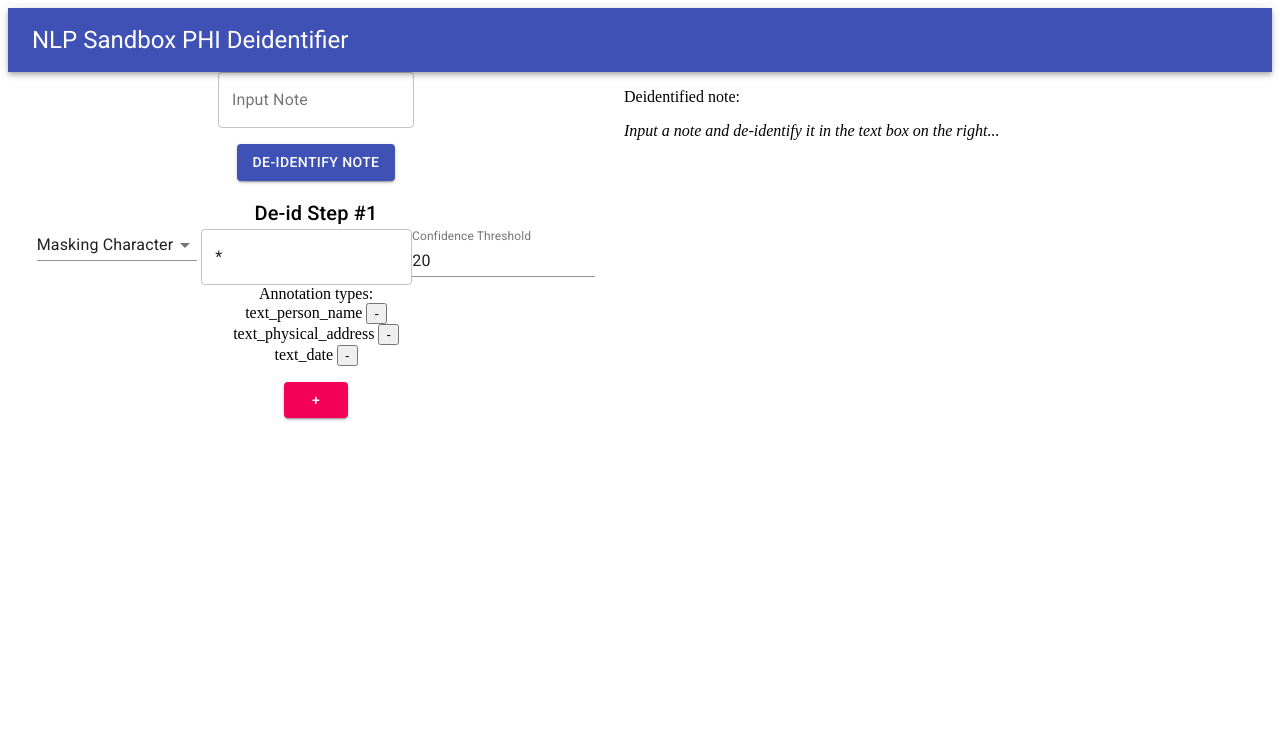
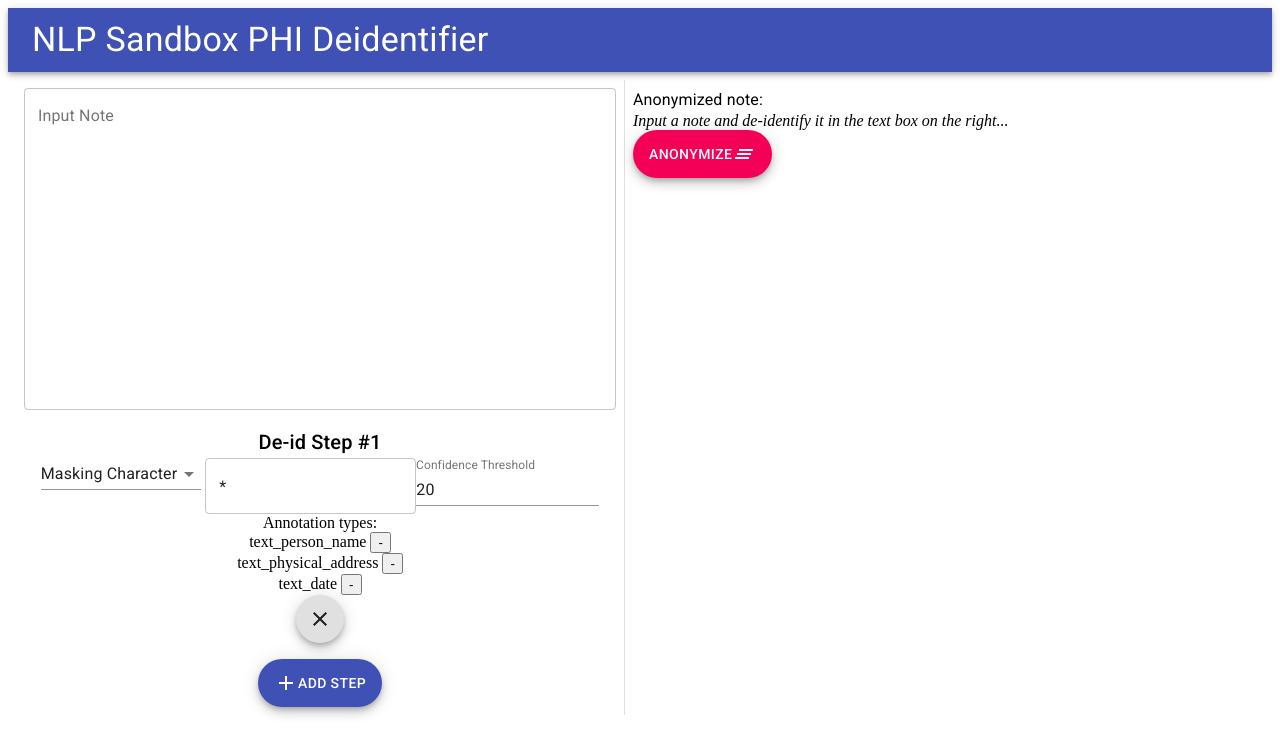
Before and after one commit to nlpsandbox/phi-deidentifier-example, a React (Create React App) app in the folder client/: page / in a window 1280 px wide. Shown: the top 756 px of the page. Built offline with nearby package versions, Linux system fonts and the light colour scheme.

Commit message:
Install Icons, Continue Migration

```diff
--- a/client/package.json
+++ b/client/package.json
@@ -4,6 +4,7 @@
   "private": true,
   "dependencies": {
     "@material-ui/core": "^4.11.2",
+    "@material-ui/icons": "^4.11.2",
     "@testing-library/jest-dom": "^5.11.6",
     "@testing-library/react": "^11.2.2",
     "@testing-library/user-event": "^12.6.0",
--- a/client/src/components/App.js
+++ b/client/src/components/App.js
@@ -5,20 +5,27 @@ import { Configuration } from '../runtime';
 import { DeidentifiedText, deidentificationStates } from './DeidentifiedText';
 import { DeidentificationConfigForm } from './DeidentificationConfigForm';
 import { withStyles } from '@material-ui/core/styles';
-import { Button, Grid, Box, TextField, AppBar, Toolbar, Typography } from '@material-ui/core';
+import { Divider, Fab, Grid, Box, TextField, AppBar, Toolbar, Typography } from '@material-ui/core';
+import AddIcon from '@material-ui/icons/Add';
+import ClearAllIcon from '@material-ui/icons/ClearAll';
 
 const deidentifiedNotesApi = new DeidentifiedNotesApi(new Configuration({basePath: "http://localhost:8080/api/v1"})) // FIXME: Figure out how to handle hostname
 
 const styles = theme => ({
   root: {
     flexGrow: 1,
-    fontFamily: 'fixed-width',
   },
   title: {
     display: 'none',
     [theme.breakpoints.up('sm')]: {
       display: 'block',
     },
+  },
+  container: {
+    padding: theme.spacing(2)
+  },
+  textBox: {
+    width: "100%"
   }
 });
 
@@ -109,26 +116,24 @@ class App extends React.Component {
   render() {
     const { classes } = this.props;
     return (
-    <React.Fragment className={classes.root}>
-    <Box>
+    <Box className={classes.root}>
       <AppBar position="static">
         <Toolbar>
-          <Typography variant="h5" className={classes.title}>NLP Sandbox PHI Deidentifier</Typography>
+          <Typography variant="h4" className={classes.title}>NLP Sandbox PHI Deidentifier</Typography>
         </Toolbar>
       </AppBar>
-      <Grid container maxWidth="80%">
+      <Grid container spacing={2} className={classes.container}>
         <Grid item container direction="column" spacing={2} xs={6} align="center">
           <Grid item>
             <TextField
               multiline
               variant="outlined"
+              className={classes.textBox}
+              rows={15}
               label="Input Note"
               onChange={this.handleTextAreaChange}
               value={this.state.originalNoteText}
             />
-          </Grid>
-          <Grid item>
-            <Button variant="contained" color="primary" onClick={this.deidentifyNote}>De-identify Note</Button>
           </Grid>
             {this.state.deidentificationConfigs.map((deidConfig, index) =>
               <DeidentificationConfigForm
@@ -140,16 +145,21 @@ class App extends React.Component {
               />
             )}
           <Grid item>
-            <Button variant="contained" color="secondary" onClick={this.addDeidConfig}>&#x002B;</Button>
+          <Fab variant="extended" color="primary" onClick={this.addDeidConfig}>
+            <AddIcon /> Add Step
+          </Fab>
           </Grid>
         </Grid>
+        <Divider orientation="vertical" flexItem />
         <Grid item xs={6}>
-          <p>Deidentified note:</p>
+          <Typography>Anonymized note:</Typography>
           <DeidentifiedText text={this.state.deidentifiedNoteText} />
+          <Fab variant="extended" color="secondary" onClick={this.deidentifyNote}>
+            Anonymize <ClearAllIcon />
+          </Fab>
         </Grid>
       </Grid>
     </Box>
-    </React.Fragment>
     );
   }
 }
--- a/client/src/components/DeidentificationConfigForm.js
+++ b/client/src/components/DeidentificationConfigForm.js
@@ -1,6 +1,7 @@
 import React from 'react';
 import { DeidentificationConfigAnnotationTypesEnum } from '../models';
-import { Select, MenuItem, TextField, Grid, Typography } from '@material-ui/core';
+import { Fab, Select, MenuItem, TextField, Grid, Typography } from '@material-ui/core';
+import CloseIcon from '@material-ui/icons/Close';
 
 export class DeidentificationConfigForm extends React.Component {
   updateDeidConfig = (newSettings) => {
@@ -67,7 +68,6 @@ export class DeidentificationConfigForm extends React.Component {
     return (
       <Grid item>
         <Typography variant="h6">De-id Step #{this.props.index + 1}</Typography>
-        <div className="deid-config-remove" onClick={this.handleDelete}></div>
         <Select label="Method" onChange={this.handleStrategyChange} value={this.getStrategy()}>
           <MenuItem value="maskingCharConfig">Masking Character</MenuItem>
           <MenuItem value="redactConfig">Redact</MenuItem>
@@ -96,6 +96,7 @@ export class DeidentificationConfigForm extends React.Component {
             </select>
           }
         </div>
+        <Fab onClick={this.handleDelete} size="medium"><CloseIcon /></Fab>
       </Grid>
     );
   }
```
Also changed, not shown: 1 other file (tests, documents, lock files or other folders).
